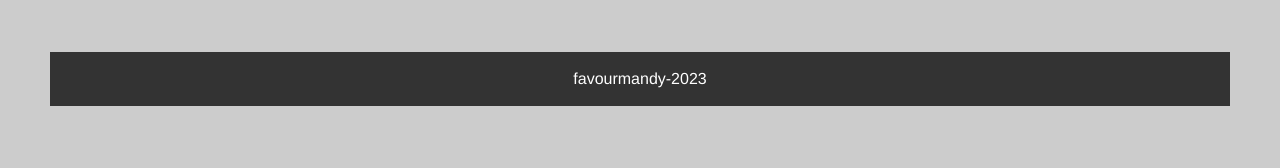
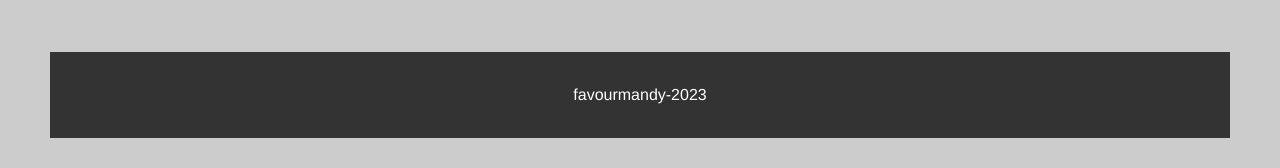
Before and after one commit to ThatTyGuy/portfolio, a plain HTML site: page index.html in a window 1280 px wide. Shown: the part 2471-2639 px from the top of the page. Before the commit the page ends 2607 px from the top, so only its background shows below. Drawn offline with Linux system fonts and the light colour scheme.

Commit message:
Update index.html
Wrap text in the footer with p tags.

```diff
--- a/index.html
+++ b/index.html
@@ -91,7 +91,7 @@
             </div>
         </section>
         <footer>
-            favourmandy-2023
+            <p>favourmandy-2023</p>
         </footer>
 
 
```
